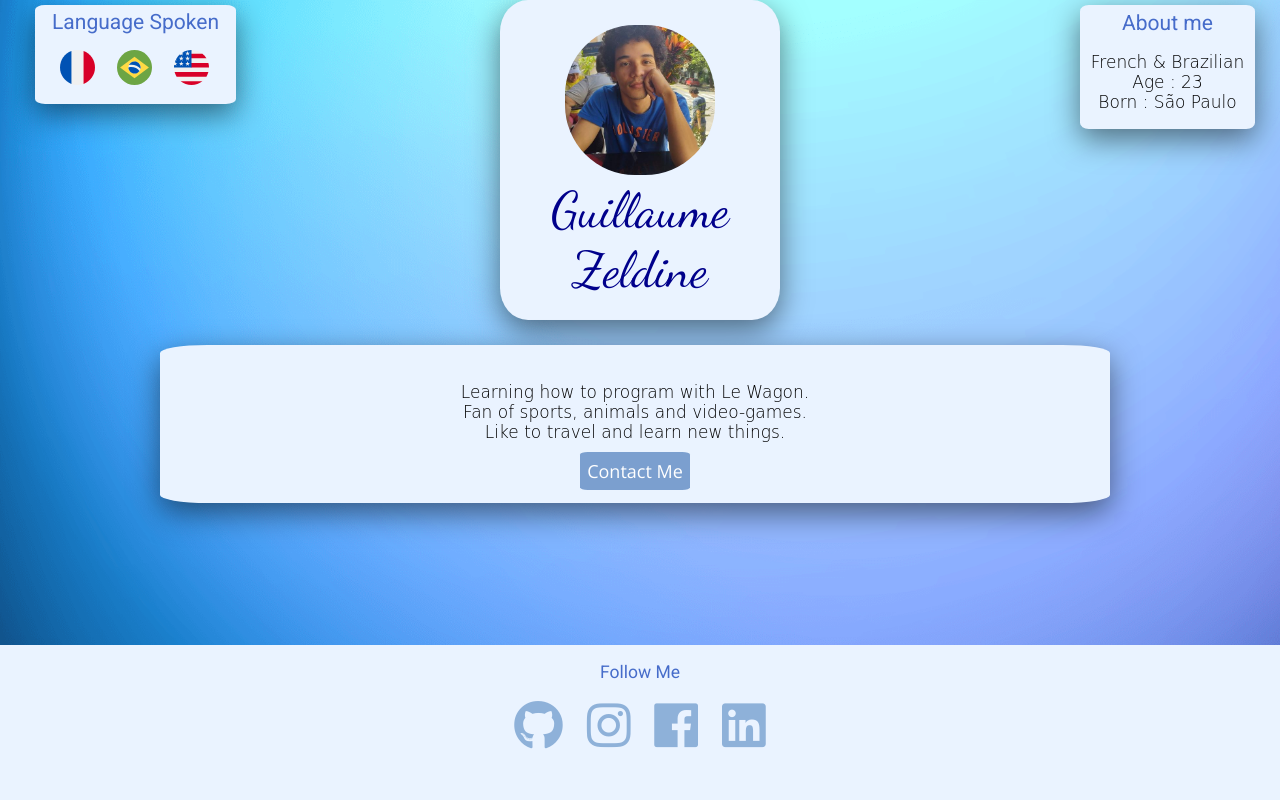
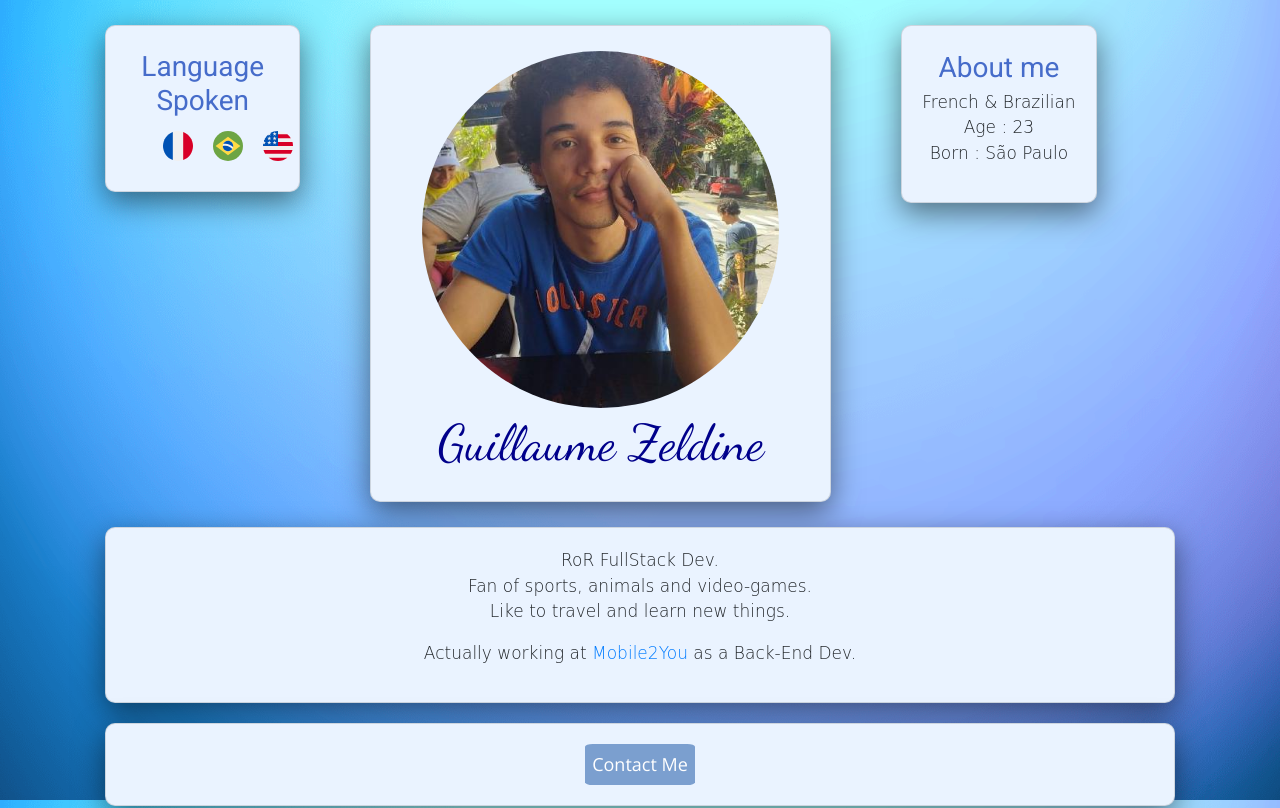
Before and after one commit to LovlsGenesis/profile, a plain HTML site: page index.html in a window 1280 px wide. Shown: the top 808 px of the page. Drawn offline with nearby package versions, Linux system fonts and the light colour scheme; a web font is replaced by a local one.

Commit message:
Fix some beginner problems

```diff
--- a/css/components/about_me.css
+++ b/css/components/about_me.css
@@ -1,9 +1,3 @@
 #title {
 margin: 5px;
 }
-
-#bottom-pos {
-position: absolute;
-right: 5px;
-padding: 0px 0px 0px 0px;
-}
--- a/css/components/cards.css
+++ b/css/components/cards.css
@@ -1,6 +1,5 @@
 .card {
   margin: 5px 20px 20px;
-  width: 950px;
   background-color: #eaf3ff;
   text-align: center;
   padding: 20px 0px 20px 0px;
@@ -8,7 +7,5 @@
 }
 
 .round-border {
-  border-radius: 10%;
-  max-width: 280px;
-  margin: auto auto 25px;
+  border-radius: 10px;
 }
--- a/css/components/flags.css
+++ b/css/components/flags.css
@@ -1,16 +1,10 @@
 .borders {
-  border-radius: 5%;
-}
-
-.position {
-position: absolute;
-left: 15px;
-padding: 0px 13px 7px 13px;
+  border-radius: 10px;
 }
 
 .flags {
-width: 35px;
-padding: 9px;
+width: 50%;
+padding: 10px;
 }
 
 .width {
--- a/css/components/footer.css
+++ b/css/components/footer.css
@@ -11,7 +11,7 @@
 }
 
 .footer h3 {
-  font-size:
+  /* font-size: */
 }
 
 .list-inline {
--- a/css/style.css
+++ b/css/style.css
@@ -22,15 +22,20 @@
   .container {
     width: 300px;
   }
+
+  #name {
+    font-size: 20px
+  }
 }
 
 body {
   background-image: url(../images/65thfiw.png);
   background-size: cover;
-  /*background-color: #C4DEFF;*/
+  background-repeat: no-repeat;
+  background-attachment: fixed;
   font-family: 'Open Sans', sans-serif;
   font-size: 18px;
-  line-height:;
+  /* line-height:; */
   font-weight: lighter;
   margin: 0;
   position: relative;
@@ -38,7 +43,6 @@ body {
 }
 
 .container {
-  width: 1000px;
   margin: 0 auto;
 }
 
@@ -47,7 +51,6 @@ h1{
   font-weight: lighter;
   color: darkblue;
   font-size: 50px;
-  margin: auto auto;
 }
 
 h2, h3 {
@@ -66,11 +69,15 @@ a {
 }
 
 #pp {
-  height: 150px;
-  width: 150px;
-  border-radius: 75px;
+  width: 80%;
+  border-radius: 50%;
   padding: 5px;
+  margin: 0 auto;
 }
 
-/*#description {
-}*/
+.presentation {
+  display: flex;
+  align-items: flex-start;
+  justify-content: space-around;
+  margin-top: 20px;
+}
--- a/index.html
+++ b/index.html
@@ -4,6 +4,7 @@
     <meta name="viewport" content="width=device-width, initial-scale=1">
     <link rel="stylesheet" href="https://use.fontawesome.com/releases/v5.6.3/css/all.css">
     <link rel="stylesheet" href="https://fonts.googleapis.com/css?family=Open+Sans|Saira+Stencil+One|Roboto:300,400,500,700,900&display=swap">
+    <link rel="stylesheet" href="https://stackpath.bootstrapcdn.com/bootstrap/4.3.1/css/bootstrap.min.css" integrity="sha384-ggOyR0iXCbMQv3Xipma34MD+dH/1fQ784/j6cY/iJTQUOhcWr7x9JvoRxT2MZw1T" crossorigin="anonymous">
     <link href="https://fonts.googleapis.com/css?family=Dancing+Script&display=swap" rel="stylesheet">
     <link rel="stylesheet" href="css/style.css">
     <title>Guillaume's Profile</title>
@@ -11,32 +12,42 @@
 
   <body>
     <div class="container">
-      <div class="card position borders width">
-        <h3 id="margin">Language Spoken</h3>
-        <table>
-          <tbody>
-            <tr>
-              <td><a href="fr"><img src="images/france.svg" alt="France" class="flags"></a></td>
-              <td><a href="br"><img src="images/brazil.svg" alt="Brazil" class="flags"></a></td>
-              <td><a href="en"><img src="images/united-states.svg" alt="USA" class="flags"></a></td>
-            </tr>
-          </tbody>
-        </table>
+      <div class="row">
+        <div class="presentation">
+          <div class="col-sm-3">
+            <div class="card borders">
+              <h3 id="margin">Language Spoken</h3>
+                <div class=" d-flex justify-content-around" style="width: 100px; margin:0 auto">
+                  <td><img src="images/france.svg" alt="France" class="flags"></td>
+                  <td><img src="images/brazil.svg" alt="Brazil" class="flags"></td>
+                  <td><img src="images/united-states.svg" alt="USA" class="flags"></td>
+                </div>
+            </div>
+          </div>
+          <div class="col-sm-6">
+            <div class="card round-border">
+              <img src="images/51140364.jpeg" alt="Guillaume Zeldine" id="pp">
+              <h1 id="name">Guillaume Zeldine</h1>
+            </div>
+          </div>
+          <div class="col-sm-3">
+            <div class="card borders about-me">
+              <h3 id="title">About me</h3>
+                <p id="description"> French & Brazilian <br> Age : 23 <br> Born : São Paulo</p>
+            </div>
+          </div>
+        </div>
       </div>
 
-      <div class="card borders about-me width" id="bottom-pos">
-        <h3 id="title">About me</h3>
-          <p id="description"> French & Brazilian <br> Age : 23 <br> Born : São Paulo</p>
+      <div class="card borders">
+        <p> RoR FullStack Dev. <br> Fan of sports, animals and video-games. <br> Like to travel and learn new things.</p>
+        <p>Actually working at <a href="https://www.mobile2you.com.br/pt/" target="_blank">Mobile2You</a> as a Back-End Dev.</p>
       </div>
 
-      <div class="card round-border">
-        <img src="images/51140364.jpeg" width="100px" alt="Guillaume Zeldine" id="pp">
-        <h1>Guillaume Zeldine</h1>
-      </div>
-      <div class="card borders">
-        <p>Learning how to program with Le Wagon. <br> Fan of sports, animals and video-games. <br> Like to travel and learn new things.</p>
+      <div class="contact card borders">
         <a href="" target="_blank" id="blue-rounded-btn">Contact Me</a>
       </div>
+
 
     </div>
     <div class="footer">
--- a/style.css
+++ /dev/null
@@ -1,149 +0,0 @@
-@media (max-width: 960px) {
-  /* For a screen < 960px, this CSS will be read */
-  .container {
-    width: 700px;
-  }
-}
-@media (max-width: 720px) {
-  /* For a screen < 720px, this CSS will be read */
-  .container {
-    width: 500px;
-  }
-}
-@media (max-width: 540px) {
-  /* For a screen < 540px, this CSS will be read */
-  .container {
-    width: 300px;
-  }
-}
-
-body {
-  background-image: url(images/65thfiw.png);
-  /*background-color: #C4DEFF;*/
-  font-family: 'Open Sans', sans-serif;
-  color: ;
-  font-size: 18px;
-  line-height:;
-  font-weight: lighter;
-}
-
-.container {
-  width: 1000px;
-  margin: 0 auto;
-}
-
-a {
-  text-decoration: none;
-}
-
-h2, h3 {
-  font-family: 'Roboto', sans-serif;
-  font-weight: 400;
-}
-
-h1{
-  font-family: 'Dancing Script', cursive;
-  font-weight: lighter;
-  color: darkblue;
-  font-size: 50px;
-  margin: auto auto;
-}
-
-p {
-  font-family: 'Saira Stencil One', cursive;
-  font-size: 17px;
-}
-
-h2, h3 {
-  color: #466cca;
-}
-
-#pp {
-  height: 150px;
-  width: 150px;
-  border-radius: 75px;
-  padding: 5px;
-}
-
-#blue-rounded-btn {
-  color: white;
-  font-weight: bolder;
-  margin: 0 auto;
-  padding: 7px;
-  background-color:#7B9FCF;
-  border-radius: 7%
-}
-
-#blue-rounded-btn:hover {
-  background-color: #83878a;
-}
-
-.list-inline {
-  list-style:none;
-  padding-left: 0px;
-}
-
-.list-inline li {
-  color: #FFFFFF;
-  display: inline;
-  padding: 10px;
-}
-
-.list-inline i {
-  color: #8EB1D9;
-  font-size: 50px
-}
-.list-inline i:hover {
-  color: black;
-}
-
-.card {
-  margin: 5px 20px 20px;
-  width: 950px;
-  background-color: #eaf3ff;
-  text-align: center;
-  padding: 20px 0px 20px 0px;
-  box-shadow: 0px 10px 30px rgba(0,0,0,0.5)
-}
-
-.round-border {
-  border-radius: 10%;
-  max-width: 280px;
-  margin: auto auto 25px;
-}
-
-.borders {
-  border-radius: 5%;
-}
-
-.position {
-position: absolute;
-left: 15px;
-padding: 0px 13px 7px 13px;
-}
-
-.flags {
-width: 35px;
-padding: 9px;
-}
-
-.width {
-  width: 175px;
-}
-
-#margin {
-  margin: 4px 0px;
-}
-
-#bottom-pos {
-position: absolute;
-right: 5px;
-padding: 0px 0px 0px 0px;
-}
-
-#title {
-margin: 5px;
-}
-
-#description {
-}
```
